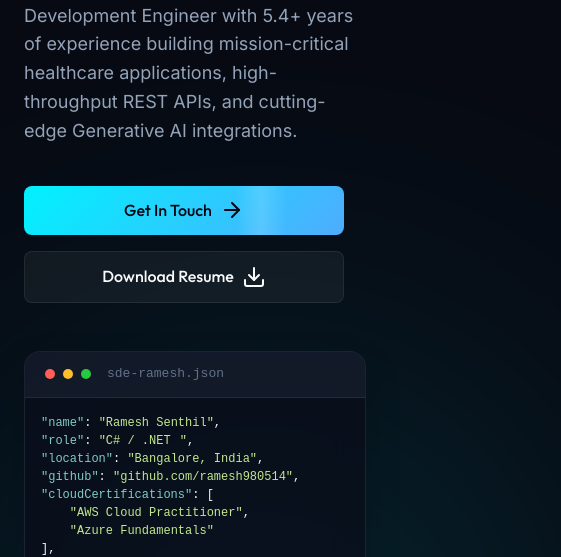
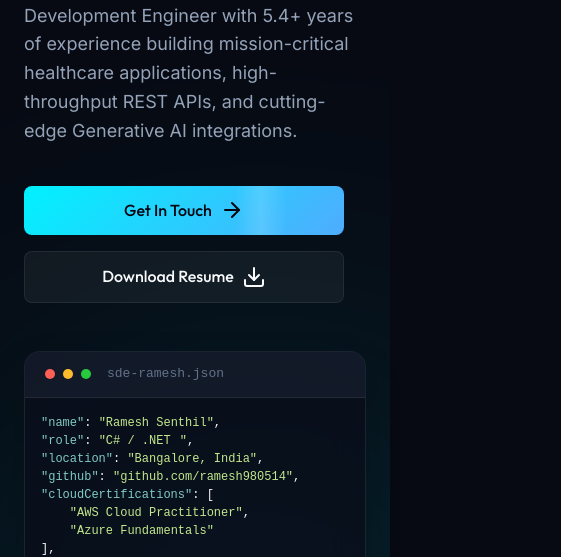
Before and after one commit to ramesh980514/PersonalSite, a plain HTML site: page index.html in a window 390 px wide. Shown: the part 268-825 px from the top of the page, 561 px wide, since content can reach past the window. Drawn offline with nearby package versions, Linux system fonts and the light colour scheme.

Commit message:
style: fix mobile horizontal scroll by wrapping ambient glows

```diff
--- a/assets/css/style.css
+++ b/assets/css/style.css
@@ -45,6 +45,18 @@ body {
     line-height: 1.6;
     overflow-x: hidden;
     position: relative;
+}
+
+/* Glow Wrapper to clip horizontal overflows on mobile */
+.glow-wrapper {
+    position: absolute;
+    top: 0;
+    bottom: 0;
+    left: 0;
+    right: 0;
+    overflow: hidden;
+    pointer-events: none;
+    z-index: -1;
 }
 
 /* Background Ambient Glows */
--- a/index.html
+++ b/index.html
@@ -32,8 +32,10 @@
     <div class="cursor-outline"></div>
 
     <!-- Background glow elements for aesthetic depth -->
-    <div class="glow-bg glow-1"></div>
-    <div class="glow-bg glow-2"></div>
+    <div class="glow-wrapper">
+        <div class="glow-bg glow-1"></div>
+        <div class="glow-bg glow-2"></div>
+    </div>
 
     <!-- Header / Navigation Bar -->
     <header class="navbar" id="navbar">
```
